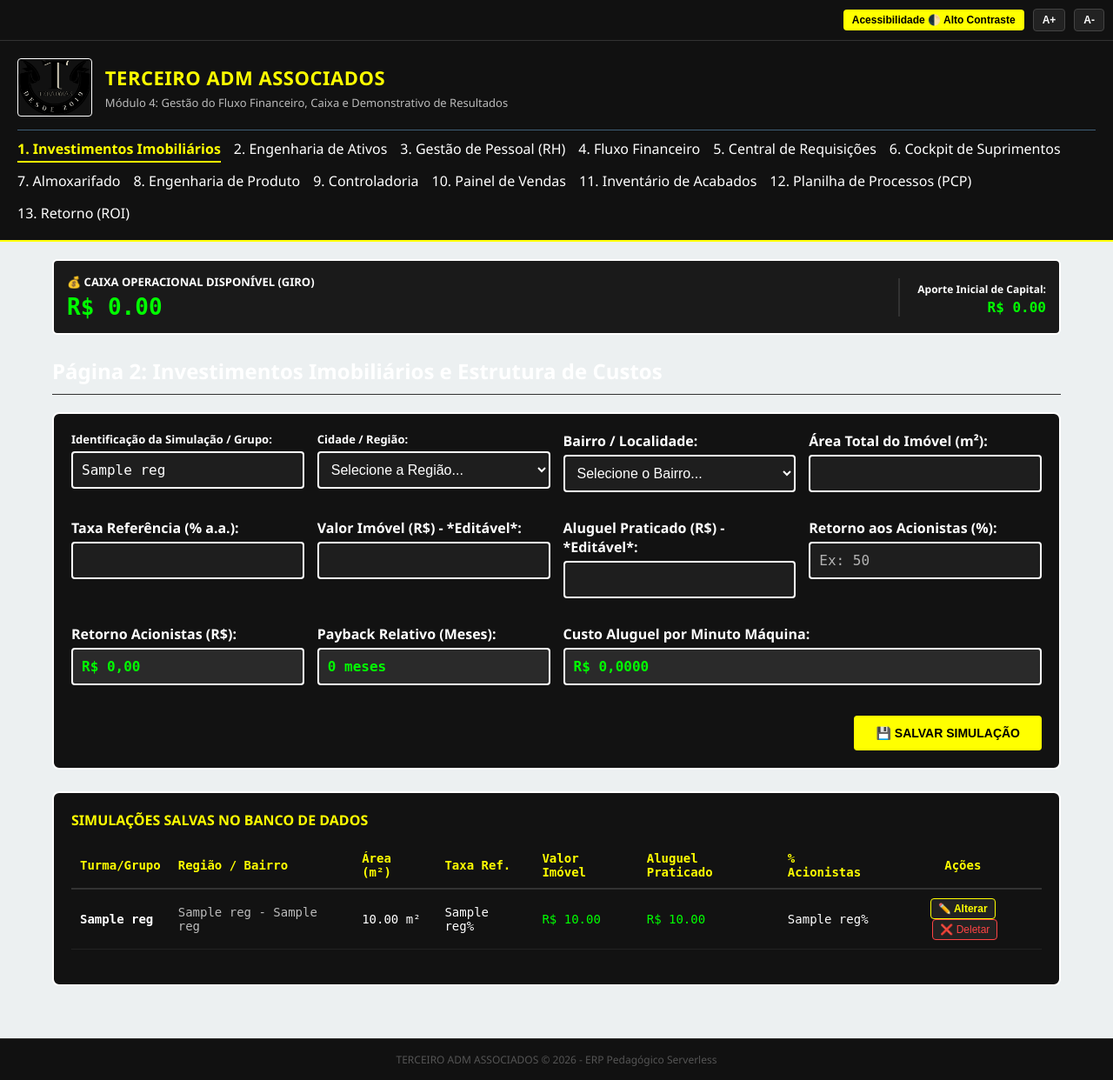
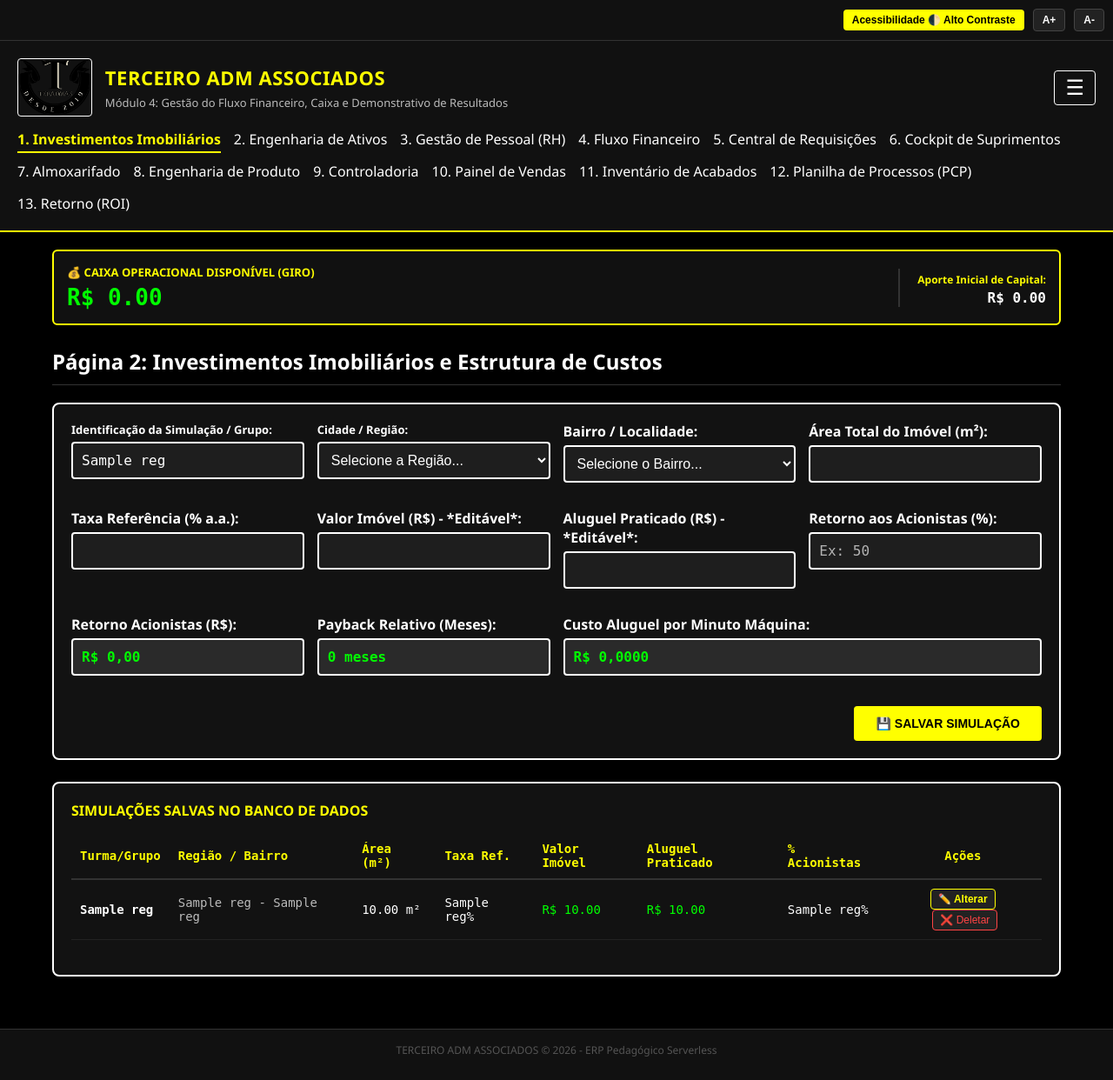
Before and after one commit to ProfRenatoPereira/matrizerp, a Python web app: template templates/estrutura.html in a window 1280 px wide. Shown: the whole page at 87% size. After the commit the page ends 1215 px from the top, so only its background shows below. Run offline with Jinja, Linux system fonts and the light colour scheme; the template is opened without the code that fills it: most values are stand-ins (such as "Sample title", 1, 10 or a date in 2020).

Commit message:
Update style.css

```diff
--- a/static/style.css
+++ b/static/style.css
@@ -1,26 +1,26 @@
-/* Variáveis de Cores para o Tema Industrial */
+/* Variáveis de Cores para o Tema Industrial - Calibrado em Alto Contraste Fixo */
 :root {
-    --primary-color: #2c3e50;
-    --secondary-color: #18bc9c;
-    --danger-color: #e74c3c;
-    --background-color: #ecf0f1;
-    --card-color: #ffffff;
-    --text-color: #2c3e50;
+    --primary-color: #FFFF00;
+    --secondary-color: #00ff00;
+    --danger-color: #ff4444;
+    --background-color: #000000;
+    --card-color: #121212;
+    --text-color: #ffffff;
 }
 
 body {
     font-family: 'Segoe UI', Tahoma, Geneva, Verdana, sans-serif;
-    background-color: var(--background-color);
-    color: var(--text-color);
+    background-color: var(--background-color) !important;
+    color: var(--text-color) !important;
     margin: 0;
     padding: 0;
 }
-
 .container {
     max-width: 1200px;
     margin: 0 auto;
     padding: 20px;
     transition: all 0.2s ease;
+    box-sizing: border-box;
 }
 
 .form-group {
@@ -31,83 +31,109 @@
     display: block;
     margin-bottom: 5px;
     font-weight: 600;
+    color: #ffffff;
 }
 
-input[type="text"], input[type="password"], input[type="number"] {
+input[type="text"], input[type="password"], input[type="number"], select {
     width: 100%;
     padding: 10px;
-    border: 1px solid #bdc3c7;
+    border: 2px solid #444;
     border-radius: 4px;
     box-sizing: border-box;
+    background-color: #1e1e1e;
+    color: #ffffff;
+    font-size: 16px;
+}
+
+input:focus, select:focus {
+    border-color: var(--primary-color) !important;
+    outline: none;
 }
 
 input:readonly, input[readonly] {
-    background-color: #eaeded;
-    color: #7f8c8d;
+    background-color: #2a2a2a !important;
+    color: #00ff00 !important;
     font-weight: bold;
-    border-color: var(--secondary-color);
+    border-color: #444 !important;
+    font-family: monospace;
 }
-
 .btn {
     padding: 10px 15px;
     border: none;
     border-radius: 4px;
     cursor: pointer;
     font-weight: bold;
-    color: white;
+    color: #000000;
+    text-transform: uppercase;
+    font-size: 13px;
+    letter-spacing: 0.5px;
+    display: inline-block;
+    text-align: center;
 }
 
-.btn-primary { background-color: #1c3144; }
-.btn-success { background-color: var(--secondary-color); }
-.btn-danger { background-color: var(--danger-color); }
+.btn-primary { background-color: var(--primary-color); color: #000000; }
+.btn-success { background-color: var(--secondary-color); color: #000000; }
+.btn-danger { background-color: #222; border: 1px solid var(--danger-color); color: var(--danger-color); }
+.btn-danger:hover { background-color: var(--danger-color); color: #000000; }
 
 .data-table {
     width: 100%;
     border-collapse: collapse;
     margin-top: 20px;
-    background: white;
+    background: #000000;
+    font-family: monospace;
 }
 
 .data-table th, .data-table td {
     padding: 12px;
-    border: 1px solid #ddd;
+    border: 1px solid #333;
     text-align: left;
 }
 
 .data-table th {
-    background-color: #243a4e;
-    color: white;
+    background-color: #1e1e1e;
+    color: var(--primary-color);
+    border-bottom: 2px solid var(--primary-color);
+    text-transform: uppercase;
+    font-size: 13px;
+}
+
+.data-table td {
+    background-color: #000000;
+    color: #ffffff;
 }
 /* --- BARRA DE ACESSIBILIDADE SUPERIOR --- */
 .barra-acessibilidade {
-    background-color: #0b1a30;
-    padding: 6px 20px;
+    background-color: #111111;
+    padding: 10px 20px;
     display: flex;
     justify-content: flex-end;
     align-items: center;
     gap: 8px;
-    border-bottom: 1px solid #1a2a40;
+    border-bottom: 1px solid #333;
 }
+
 .btn-acessibilidade {
-    background-color: #1c3144;
-    color: white;
-    border: 1px solid #3f5e77;
-    padding: 4px 10px;
+    background-color: #222222;
+    color: #ffffff;
+    border: 1px solid #444444;
+    padding: 6px 12px;
     font-weight: bold;
     border-radius: 4px;
     cursor: pointer;
     font-size: 12px;
 }
-.btn-acessibilidade:hover { background-color: #18bc9c; }
+.btn-acessibilidade:hover { background-color: var(--primary-color); color: #000000; }
 
 /* --- CABEÇALHO CORPORATIVO --- */
 .cabecalho-corporativo {
-    background-color: #243a4e;
-    padding: 15px 25px;
+    background-color: #111111;
+    padding: 20px 25px;
     color: white;
-    border-bottom: 2px solid #1c2d3d;
+    border-bottom: 2px solid var(--primary-color);
     position: relative;
 }
+
 .identidade-container {
     display: flex;
     align-items: center;
@@ -115,136 +141,23 @@
     gap: 20px;
     width: 100%;
 }
+
 .branding-flex {
     display: flex;
     align-items: center;
     gap: 20px;
 }
+
 .texto-empresa h1 {
     margin: 0;
     font-size: 22px;
     font-weight: bold;
     letter-spacing: 0.5px;
-    color: #ffffff;
+    color: var(--primary-color);
 }
+
 .texto-empresa p {
     margin: 4px 0 0 0;
     font-size: 12px;
-    color: #b0c4de;
+    color: #bbbbbb;
 }
-
-/* --- BOTÃO HAMBÚRGUER (MOBILE) --- */
-.menu-hamburguer {
-    display: none;
-    background: none;
-    border: none;
-    color: white;
-    font-size: 28px;
-    cursor: pointer;
-    padding: 5px;
-}
-
-/* --- MENU EM CASCATA --- */
-.nav-container {
-    border-top: 1px solid #3f5e77;
-    padding-top: 10px;
-    margin-top: 10px;
-}
-.menu-cascata {
-    display: flex;
-    gap: 25px;
-    list-style: none;
-    margin: 0;
-    padding: 0;
-}
-.item-menu { position: relative; }
-.link-principal {
-    color: #ffffff;
-    text-decoration: none;
-    font-weight: bold;
-    font-size: 13px;
-    text-transform: uppercase;
-    padding: 8px 12px;
-    display: block;
-    border-radius: 4px;
-}
-.link-principal:hover { background-color: #1c3144; }
-
-/* Submenu dropdown desktop */
-.sub-menu {
-    display: none;
-    position: absolute;
-    top: 100%;
-    left: 0;
-    background-color: #ffffff;
-    min-width: 240px;
-    box-shadow: 0 4px 15px rgba(0,0,0,0.2);
-    border-radius: 4px;
-    list-style: none;
-    padding: 0;
-    margin: 0;
-    z-index: 1000;
-}
-.sub-menu li a {
-    color: #243a4e;
-    padding: 12px 16px;
-    text-decoration: none;
-    display: block;
-    font-size: 13px;
-    font-weight: 500;
-    border-bottom: 1px solid #f1f3f5;
-}
-.sub-menu li a:hover { background-color: #243a4e; color: white; }
-.item-menu:hover .sub-menu { display: block; }
-
-/* --- RESPONSIVIDADE: MOBILE --- */
-@media (max-width: 992px) {
-    .menu-hamburguer { display: block; }
-    .nav-container {
-        display: none;
-        width: 100%;
-    }
-    .nav-container.ativo {
-        display: block;
-    }
-    .menu-cascata {
-        flex-direction: column;
-        gap: 5px;
-        width: 100%;
-    }
-    .sub-menu {
-        position: static;
-        display: block;
-        box-shadow: none;
-        background-color: #1c3144;
-        border-radius: 0;
-        margin-top: 5px;
-    }
-    .sub-menu li a {
-        color: #ffffff;
-        padding-left: 25px;
-        border-bottom: 1px solid #243a4e;
-    }
-    .sub-menu li a:hover { background-color: #18bc9c; }
-}
-
-/* --- ADAPTAÇÃO BIG TVS 80" --- */
-@media (min-width: 1900px) {
-    .container { max-width: 92%; }
-    .texto-empresa h1 { font-size: 32px; }
-    .texto-empresa p { font-size: 16px; }
-    .link-principal { font-size: 18px; }
-    .sub-menu li a { font-size: 16px; min-width: 300px; }
-    .data-table th, .data-table td { font-size: 16px; padding: 16px; }
-}
-
-
-
-.alto-contraste .card-caixa-mestre {
-    background-color: #1a1a1a !important;
-    border: 2px solid #ffffff !important;
-    color: #00ff00 !important;
-}
-.alto-contraste .card-caixa-mestre h4, .alto-contraste .card-caixa-mestre span {
-    color: #ffffff !important;
-}
```
